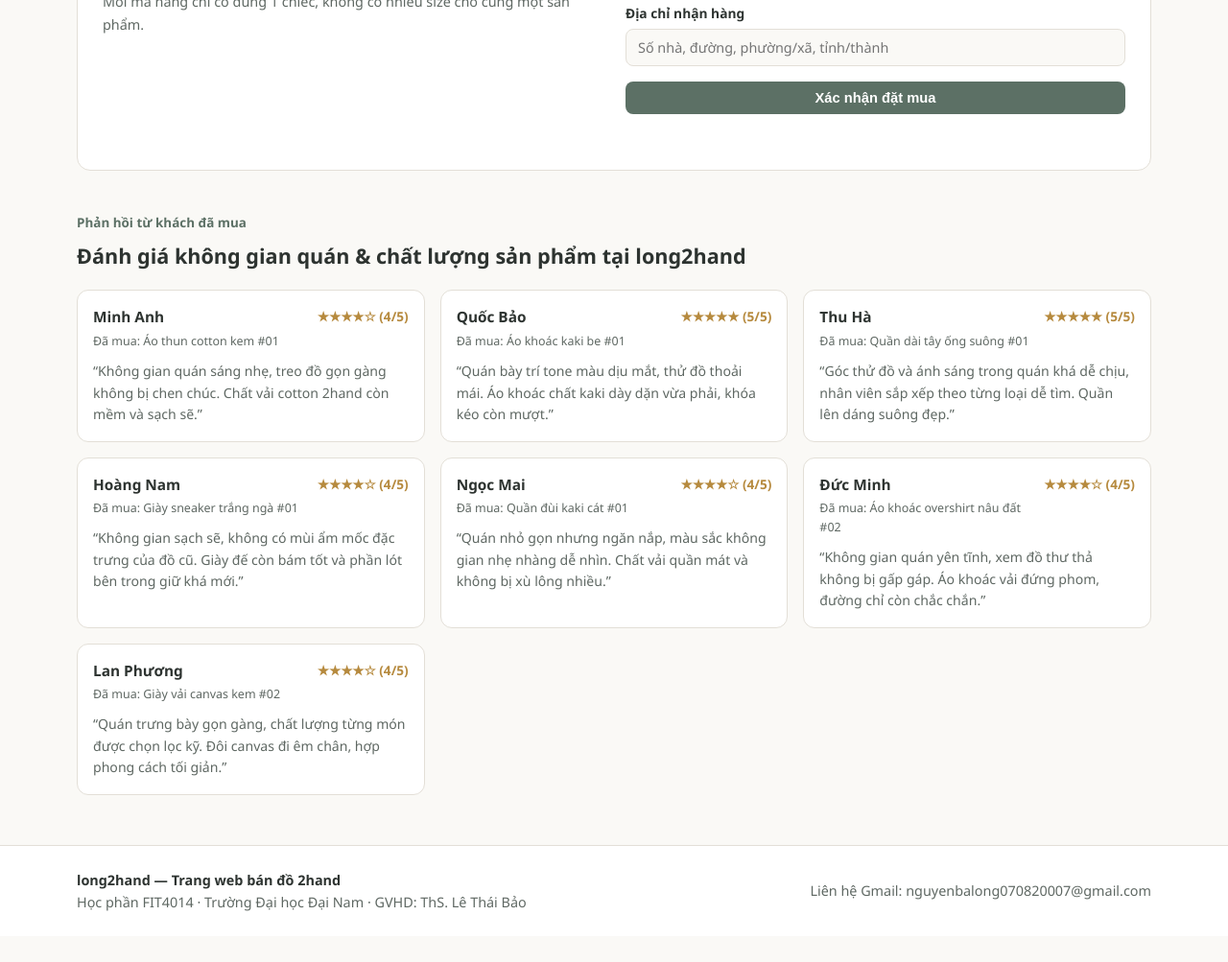
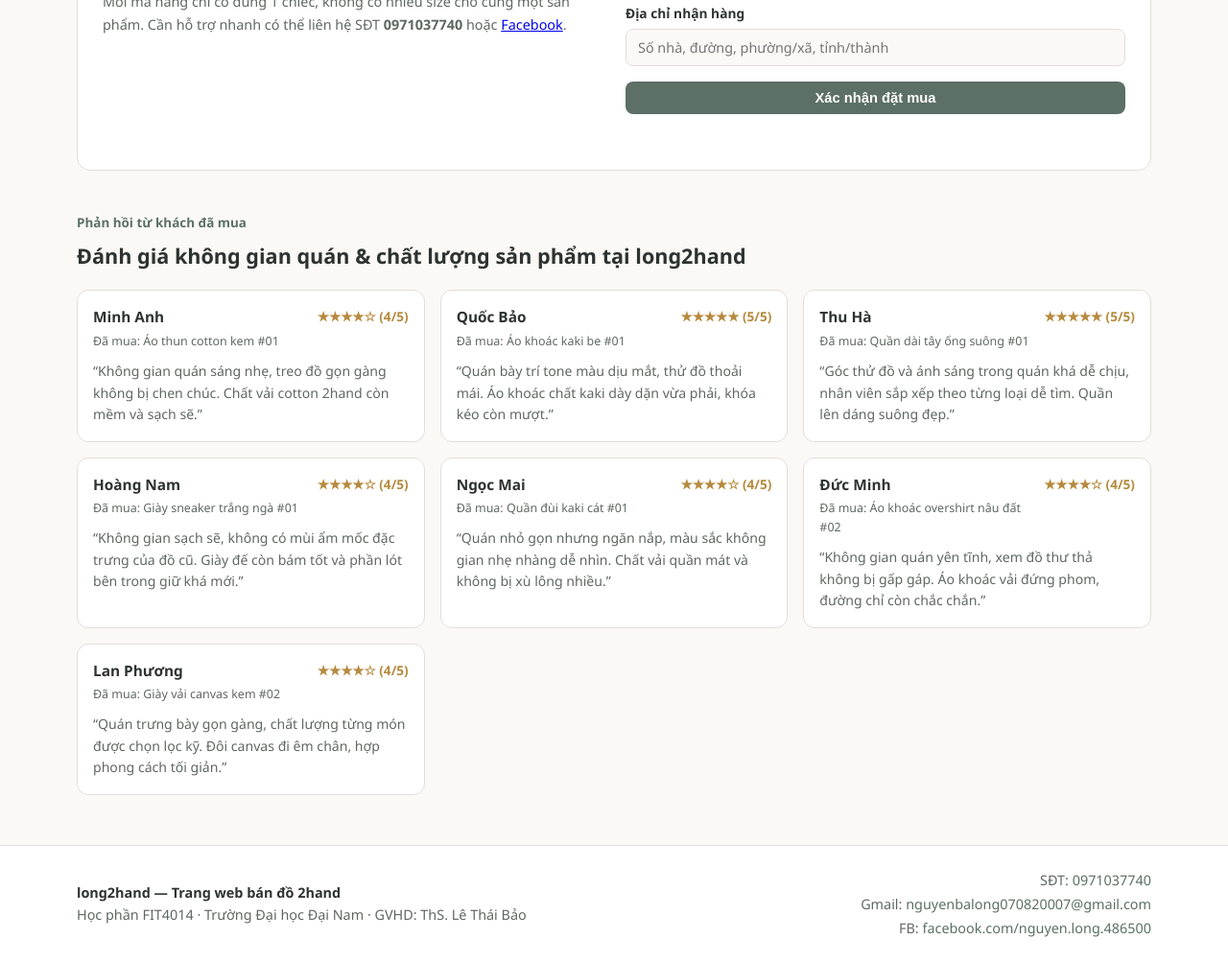
Before and after one commit to longuyen78/thietkewebsitebanquanao, a plain HTML site: page index.html in a window 1280 px wide. Shown: the part 3371-4374 px from the top of the page at 96% size. Before the commit the page ends 4347 px from the top, so only its background shows below. Drawn offline with Linux system fonts and the light colour scheme.

Commit message:
feat: them thong tin lien he facebook va sdt

```diff
--- a/css/style.css
+++ b/css/style.css
@@ -479,3 +479,25 @@ body {
     grid-template-columns: 1fr;
   }
 }
+.contact-list {
+  display: flex;
+  flex-direction: column;
+  gap: 2px;
+  text-align: right;
+}
+
+.contact-list a {
+  color: var(--accent);
+  text-decoration: none;
+  font-weight: 500;
+}
+
+.contact-list a:hover {
+  text-decoration: underline;
+}
+
+@media (max-width: 560px) {
+  .contact-list {
+    text-align: left;
+  }
+}
--- a/index.html
+++ b/index.html
@@ -365,10 +365,12 @@
               <span>Sản phẩm đang chọn:</span>
               <strong id="selected-product-name">Áo thun cotton kem 2hand #01</strong>
               <p id="selected-product-size">Size món này: đang cập nhật</p>
-              <p id="selected-product-price">Đơn giá: 120.000đ · Chỉ còn 1 chiếc</p>
+              <p id="selected-product-price">Đơn giá: 120.000đ · Số lượng: 1 chiếc</p>
             </div>
             <p class="size-guide">
               Mỗi mã hàng chỉ có đúng 1 chiếc, không có nhiều size cho cùng một sản phẩm.
+              Cần hỗ trợ nhanh có thể liên hệ SĐT <strong>0971037740</strong> hoặc
+              <a href="https://www.facebook.com/nguyen.long.486500/" target="_blank" rel="noopener noreferrer">Facebook</a>.
             </p>
           </div>
 
@@ -442,7 +444,11 @@
         <strong>long2hand — Trang web bán đồ 2hand</strong>
         <p>Học phần FIT4014 · Trường Đại học Đại Nam · GVHD: ThS. Lê Thái Bảo</p>
       </div>
-      <p class="copyright">Liên hệ Gmail: nguyenbalong070820007@gmail.com</p>
+      <div class="contact-list">
+        <p class="copyright">SĐT: <a href="tel:0971037740">0971037740</a></p>
+        <p class="copyright">Gmail: <a href="mailto:nguyenbalong070820007@gmail.com">nguyenbalong070820007@gmail.com</a></p>
+        <p class="copyright">FB: <a href="https://www.facebook.com/nguyen.long.486500/" target="_blank" rel="noopener noreferrer">facebook.com/nguyen.long.486500</a></p>
+      </div>
     </div>
   </footer>
 
@@ -603,7 +609,7 @@
       const sizeText = matchedCard ? matchedCard.dataset.size : '';
       const buyer = document.getElementById('customer-name').value.trim();
 
-      orderFeedback.textContent = `Đã ghi nhận đơn 1 chiếc ${name} (${sizeText}, ${price}) cho ${buyer}. Liên hệ: nguyenbalong070820007@gmail.com.`;
+      orderFeedback.textContent = `Đã ghi nhận đơn 1 chiếc ${name} (${sizeText}, ${price}) cho ${buyer}. Hỗ trợ: SĐT 0971037740 · Gmail nguyenbalong070820007@gmail.com.`;
     });
 
     syncSelectedSummary();
```
